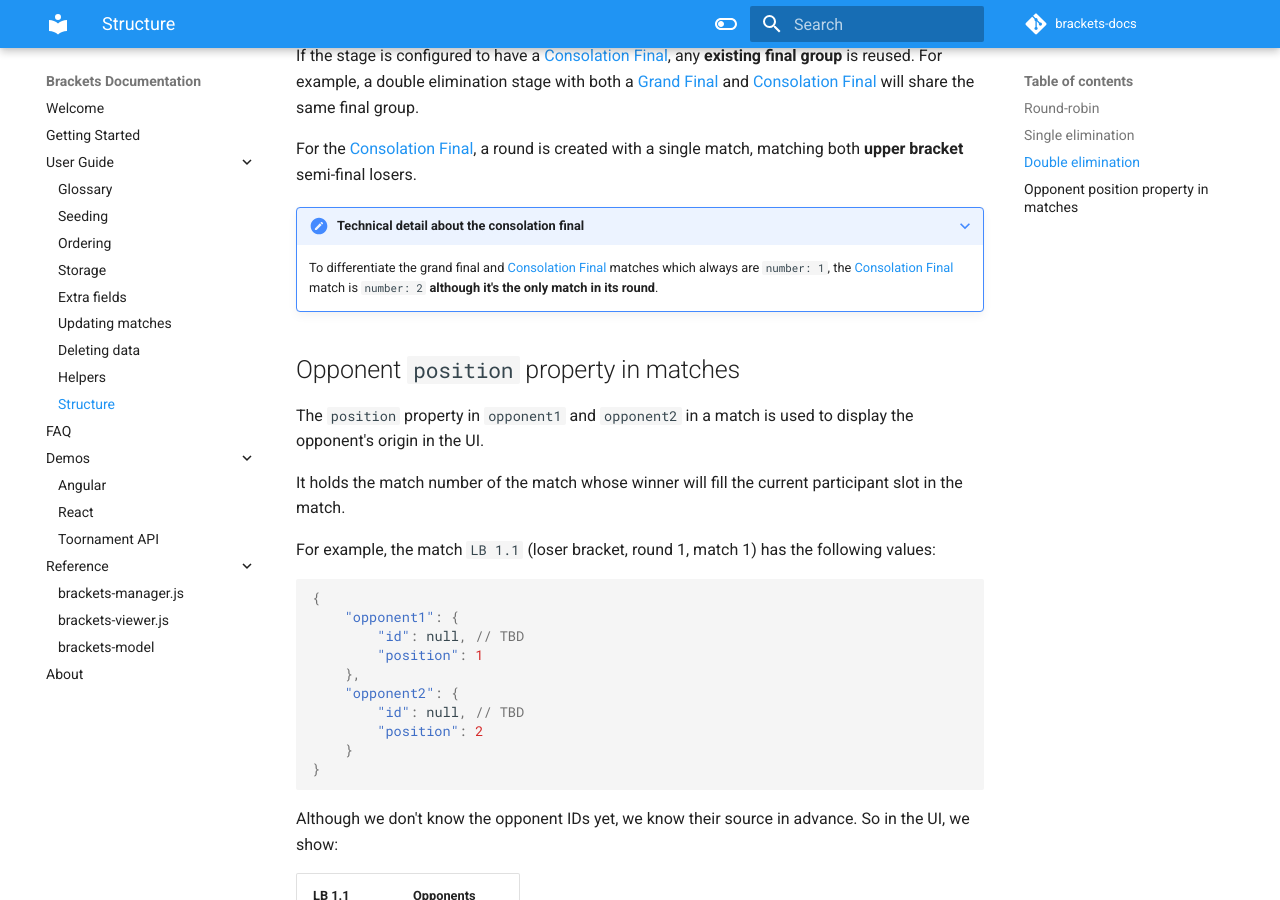
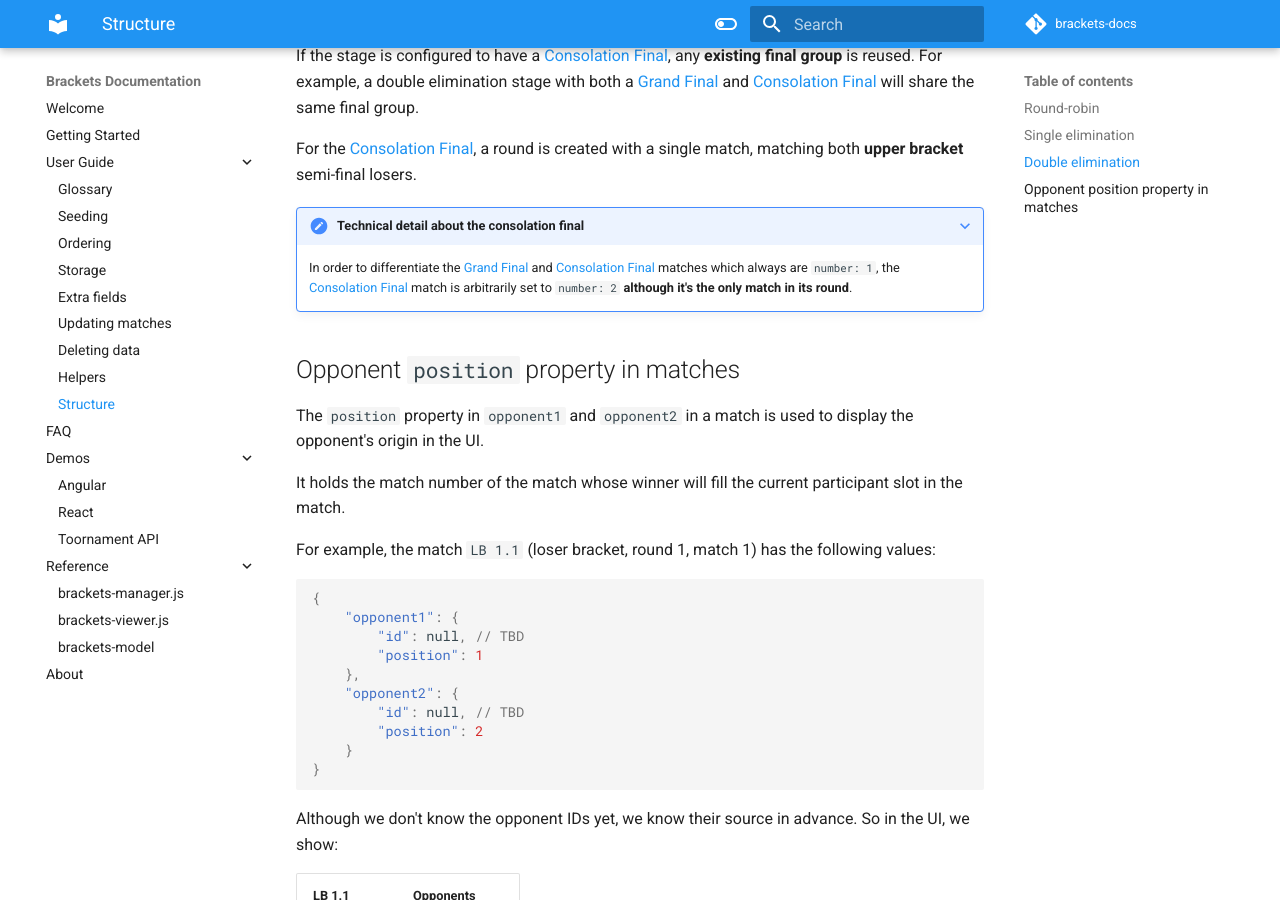
Before and after one commit to Drarig29/brackets-docs, an MkDocs documentation site: the page built from docs/user-guide/structure.md, in a window 1280 px wide and 900 px high, scrolled down 1033 px. Built offline with MkDocs 1.6.1 and Material for MkDocs 9.7.7, drawn with Linux system fonts in a browser that asks for light colours; comment, search, counter and statistics services are not loaded.

Commit message:
Rephrase something else

```diff
--- a/docs/user-guide/structure.md
+++ b/docs/user-guide/structure.md
@@ -29,7 +29,7 @@ If the stage is configured to have a [Consolation Final](glossary.md#consolation
 For the [Consolation Final](glossary.md#consolation-final), a round is created with a single match, matching both **upper bracket** semi-final losers.
 
 ???+ note "Technical detail about the consolation final"
-    To differentiate the grand final and [Consolation Final](glossary.md#consolation-final) matches which always are `number: 1`, the [Consolation Final](glossary.md#consolation-final) match is `number: 2` **although it's the only match in its round**.
+    In order to differentiate the [Grand Final](glossary.md#grand-final) and [Consolation Final](glossary.md#consolation-final) matches which always are `number: 1`, the [Consolation Final](glossary.md#consolation-final) match is arbitrarily set to `number: 2` **although it's the only match in its round**.
 
 ## Opponent `position` property in matches
 
```
